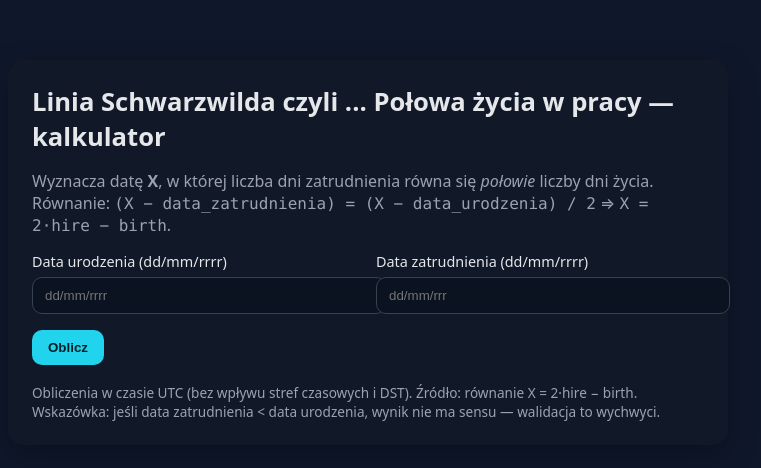
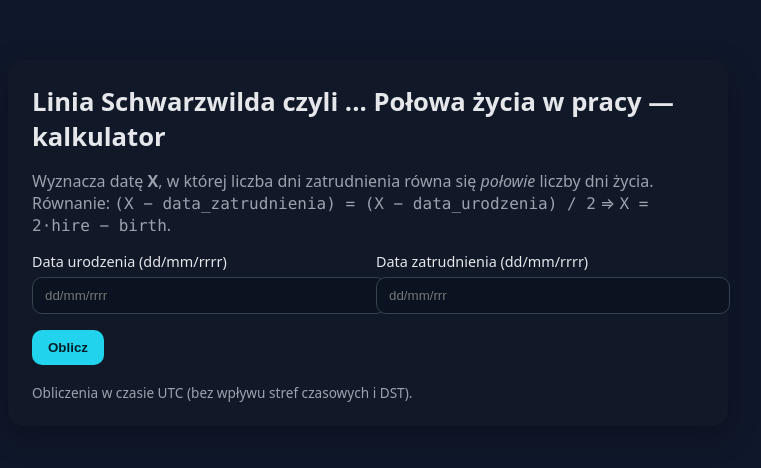
Before and after one commit to rezim/schwarzwild-line, a plain HTML site: page index.html in a window 1280 px wide. Shown: the whole page, without its empty margins (272-1033 px from the left). Drawn offline with Linux system fonts and the light colour scheme.

Commit message:
Update index.html

```diff
--- a/index.html
+++ b/index.html
@@ -53,8 +53,7 @@
       </div>
 
       <footer>
-        Obliczenia w czasie UTC (bez wpływu stref czasowych i DST). Źródło: równanie X = 2·hire − birth.
-        Wskazówka: jeśli data zatrudnienia &lt; data urodzenia, wynik nie ma sensu — walidacja to wychwyci.
+        Obliczenia w czasie UTC (bez wpływu stref czasowych i DST).
       </footer>
     </div>
   </div>
@@ -127,7 +126,7 @@
       $('aliveDays').textContent = aliveDays.toLocaleString('pl-PL');
       $('workDays').textContent = workDays.toLocaleString('pl-PL');
       $('out').hidden = false;
-      showInfo('Gotowe. Skopiuj link po wdrożeniu na hosting.');
+      showInfo('Gotowe.');
     });
   </script>
 </body>
```
